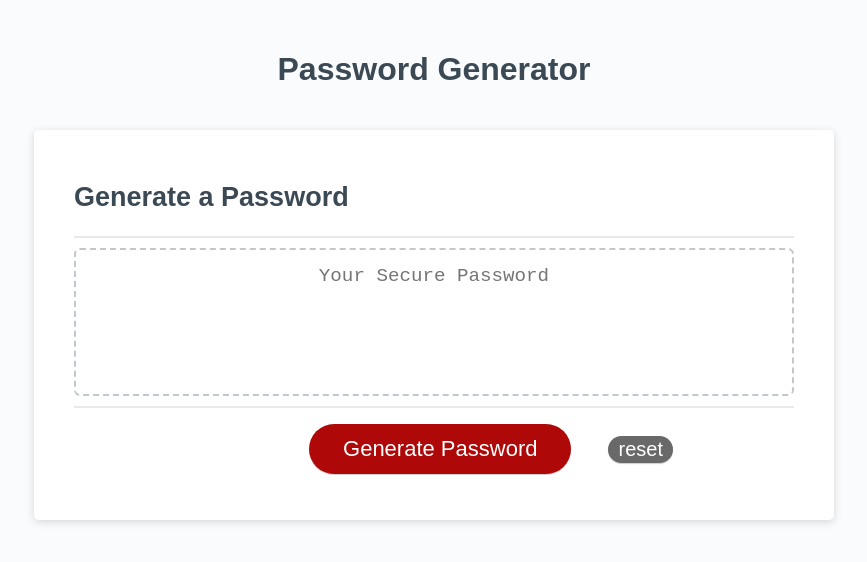
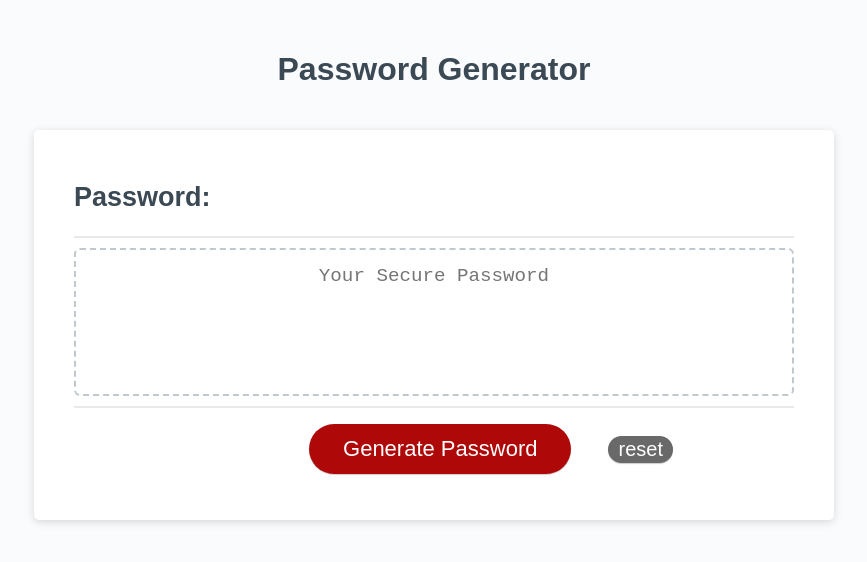
Before and after one commit to rrrossettiii/hw3-password-generator, a plain HTML site: page index.html in a window 1280 px wide. Shown: the whole page, without its empty margins (206-1073 px from the left). Drawn offline with Linux system fonts and the light colour scheme.

Commit message:
changed "Generate password" header to "password:"

```diff
--- a/index.html
+++ b/index.html
@@ -15,7 +15,7 @@
 			<main>
 				<div class="card">
 					<div class="card-header">
-						<h2>Generate a Password</h2>
+						<h2>Password:</h2>
 					</div>
 					<!-- Password area -->
 					<div class="card-body">
--- a/script.js
+++ b/script.js
@@ -62,7 +62,7 @@ function generatePW() {
 		// Password length and character string combined.
 		//
 		passArray = [pwLength, characters];
-		// console.log(passArray);
+		console.log(passArray);
 	}
 
 	// The Password Generator
```
